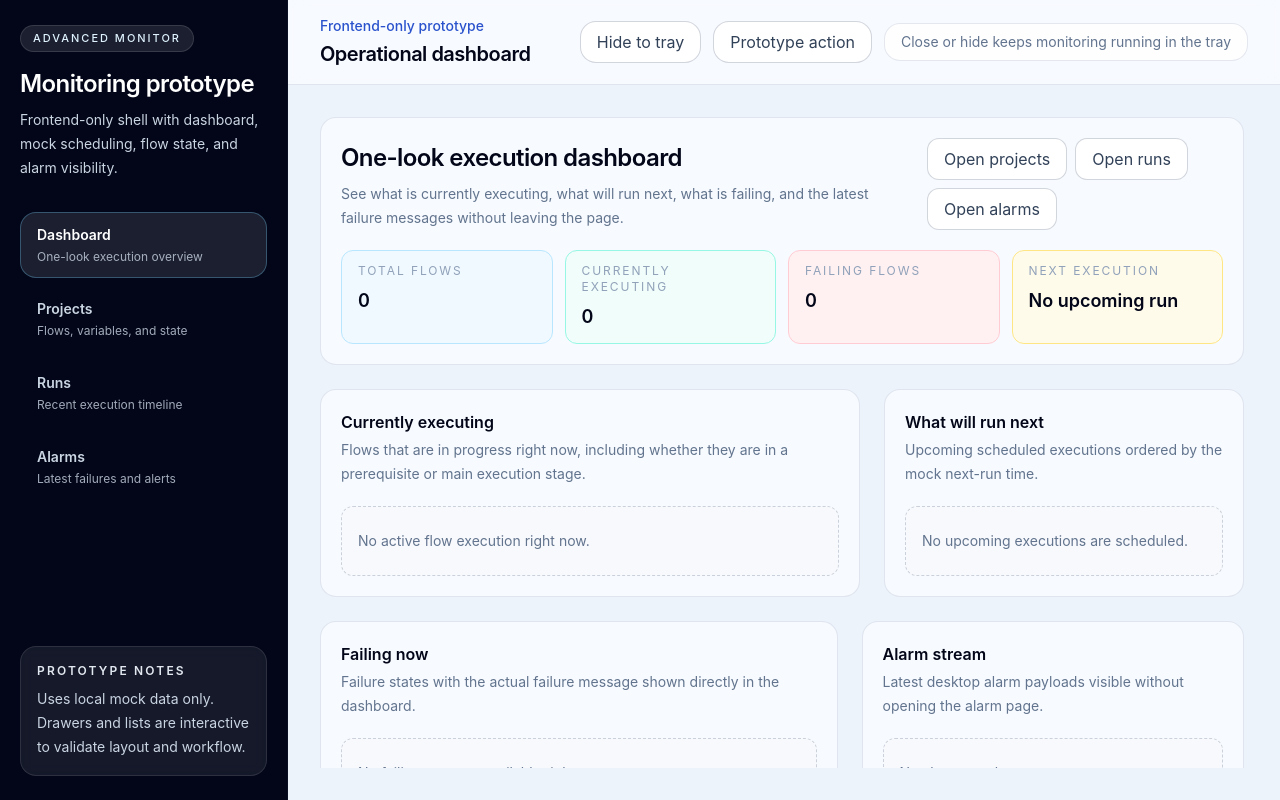
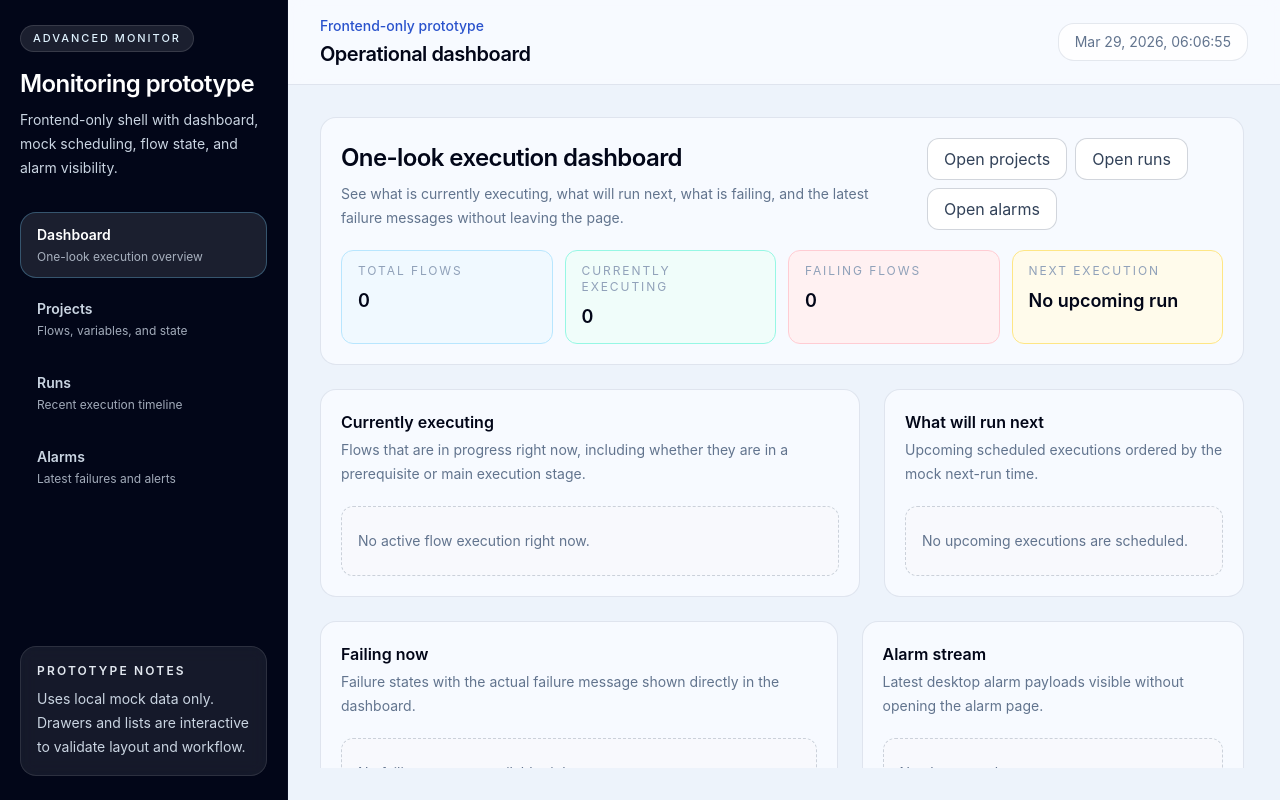
Before and after one commit to Dryluigi/avaloka-monitoring, a React (Vite) app: page / in a window 1280 px wide. Built offline with nearby package versions, Linux system fonts and the light colour scheme.

Commit message:
feat(topbar): implement live clock

```diff
--- a/src/App.tsx
+++ b/src/App.tsx
@@ -1,11 +1,11 @@
 import { useEffect, useMemo, useState } from "react";
-import { getCurrentWindow } from "@tauri-apps/api/window";
 
 import { AlarmsView } from "./components/AlarmsView";
 import { DashboardView } from "./components/DashboardView";
 import { Drawer } from "./components/Drawer";
 import { ProjectsView } from "./components/ProjectsView";
 import { RunsView } from "./components/RunsView";
+import { Topbar } from "./components/Topbar";
 import { NAV_ITEMS } from "./lib/config";
 import { AppStateProvider, useAppState } from "./state/AppStateContext";
 import type { AppSection } from "./types/app";
@@ -13,7 +13,7 @@ import type { AppSection } from "./types/app";
 function AppShell() {
   const [section, setSection] = useState<AppSection>("dashboard");
   const [mobileNavOpen, setMobileNavOpen] = useState(false);
-  const { projects, selectedProjectId, setDrawer } = useAppState();
+  const { projects, selectedProjectId } = useAppState();
 
   const selectedProject =
     projects.find((project) => project.id === selectedProjectId) ??
@@ -39,14 +39,6 @@ function AppShell() {
   useEffect(() => {
     setMobileNavOpen(false);
   }, [section]);
-
-  async function hideToTray() {
-    try {
-      await getCurrentWindow().hide();
-    } catch (error) {
-      console.error("Failed to hide window to tray", error);
-    }
-  }
 
   return (
     <div className="h-screen overflow-hidden bg-[var(--app-bg)] text-slate-900 antialiased">
@@ -102,59 +94,10 @@ function AppShell() {
         </aside>
 
         <main className="flex h-screen min-w-0 flex-1 flex-col overflow-hidden">
-          <div className="sticky top-0 z-20 border-b border-[var(--border-soft)] bg-[var(--panel)]/95 px-5 py-4 backdrop-blur md:px-8">
-            <div className="flex flex-col gap-4 md:flex-row md:items-center md:justify-between">
-              <div className="flex items-start gap-3">
-                <button
-                  type="button"
-                  onClick={() => setMobileNavOpen(true)}
-                  className="inline-flex h-11 w-11 shrink-0 items-center justify-center rounded-xl border border-[var(--border-strong)] bg-white text-slate-700 transition hover:border-[var(--accent-border)] hover:text-slate-950 lg:hidden"
-                  aria-label="Open navigation"
-                >
-                  <span className="flex flex-col gap-1.5">
-                    <span className="block h-0.5 w-4 rounded-full bg-current" />
-                    <span className="block h-0.5 w-4 rounded-full bg-current" />
-                    <span className="block h-0.5 w-4 rounded-full bg-current" />
-                  </span>
-                </button>
-
-                <div>
-                  <p className="text-sm font-medium text-[var(--accent)]">
-                    Frontend-only prototype
-                  </p>
-                  <h2 className="mt-1 text-xl font-semibold tracking-tight text-slate-950">
-                    {sectionTitle}
-                  </h2>
-                </div>
-              </div>
-
-              <div className="flex flex-wrap items-center gap-3">
-                <button
-                  type="button"
-                  className="rounded-2xl border border-[var(--border-strong)] bg-white px-4 py-2 text-sm font-medium text-slate-700 transition hover:border-[var(--accent-border)] hover:text-slate-950"
-                  onClick={() => {
-                    void hideToTray();
-                  }}
-                >
-                  Hide to tray
-                </button>
-                <button
-                  type="button"
-                  className="rounded-2xl border border-[var(--border-strong)] bg-white px-4 py-2 text-sm font-medium text-slate-700 transition hover:border-[var(--accent-border)] hover:text-slate-950"
-                  onClick={() => {
-                    if (section === "projects") {
-                      setDrawer({ type: "project", mode: "create" });
-                    }
-                  }}
-                >
-                  {section === "projects" ? "New project" : "Prototype action"}
-                </button>
-                <div className="rounded-2xl border border-[var(--border-soft)] bg-white/80 px-4 py-2 text-sm text-slate-500">
-                  Close or hide keeps monitoring running in the tray
-                </div>
-              </div>
-            </div>
-          </div>
+          <Topbar
+            sectionTitle={sectionTitle}
+            onOpenMobileNav={() => setMobileNavOpen(true)}
+          />
 
           <div className="min-h-0 flex-1 overflow-hidden p-5 md:p-8">
             <div className="h-full min-h-0 overflow-y-auto xl:overflow-hidden">
--- /dev/null
+++ b/src/components/Topbar.tsx
@@ -0,0 +1,56 @@
+import { useEffect, useState } from "react";
+
+import { formatFullTimestamp } from "../lib/time";
+
+export function Topbar(props: {
+  sectionTitle: string;
+  onOpenMobileNav: () => void;
+}) {
+  const [now, setNow] = useState(() => new Date());
+
+  useEffect(() => {
+    const interval = window.setInterval(() => {
+      setNow(new Date());
+    }, 1000);
+
+    return () => {
+      window.clearInterval(interval);
+    };
+  }, []);
+
+  return (
+    <div className="sticky top-0 z-20 border-b border-[var(--border-soft)] bg-[var(--panel)]/95 px-5 py-4 backdrop-blur md:px-8">
+      <div className="flex flex-col gap-4 md:flex-row md:items-center md:justify-between">
+        <div className="flex items-start gap-3">
+          <button
+            type="button"
+            onClick={props.onOpenMobileNav}
+            className="inline-flex h-11 w-11 shrink-0 items-center justify-center rounded-xl border border-[var(--border-strong)] bg-white text-slate-700 transition hover:border-[var(--accent-border)] hover:text-slate-950 lg:hidden"
+            aria-label="Open navigation"
+          >
+            <span className="flex flex-col gap-1.5">
+              <span className="block h-0.5 w-4 rounded-full bg-current" />
+              <span className="block h-0.5 w-4 rounded-full bg-current" />
+              <span className="block h-0.5 w-4 rounded-full bg-current" />
+            </span>
+          </button>
+
+          <div>
+            <p className="text-sm font-medium text-[var(--accent)]">
+              Frontend-only prototype
+            </p>
+            <h2 className="mt-1 text-xl font-semibold tracking-tight text-slate-950">
+              {props.sectionTitle}
+            </h2>
+          </div>
+        </div>
+
+        <div className="flex flex-wrap items-center gap-3">
+          <div className="rounded-2xl border border-[var(--border-soft)] bg-white/80 px-4 py-2 text-sm text-slate-500">
+            {formatFullTimestamp(now)}
+          </div>
+        </div>
+      </div>
+    </div>
+  );
+}
```
Also changed, not shown: 1 other file (tests, documents, lock files or other folders).
